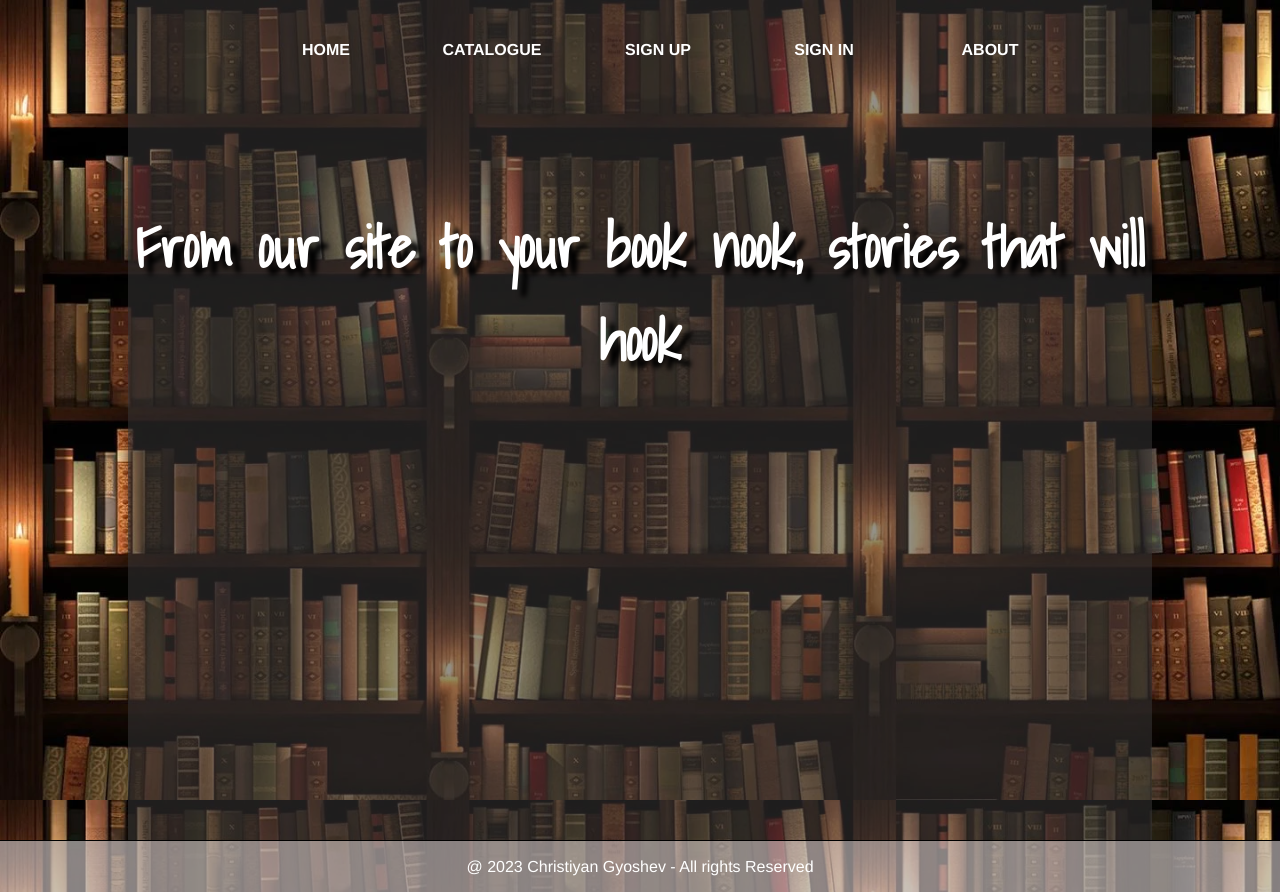
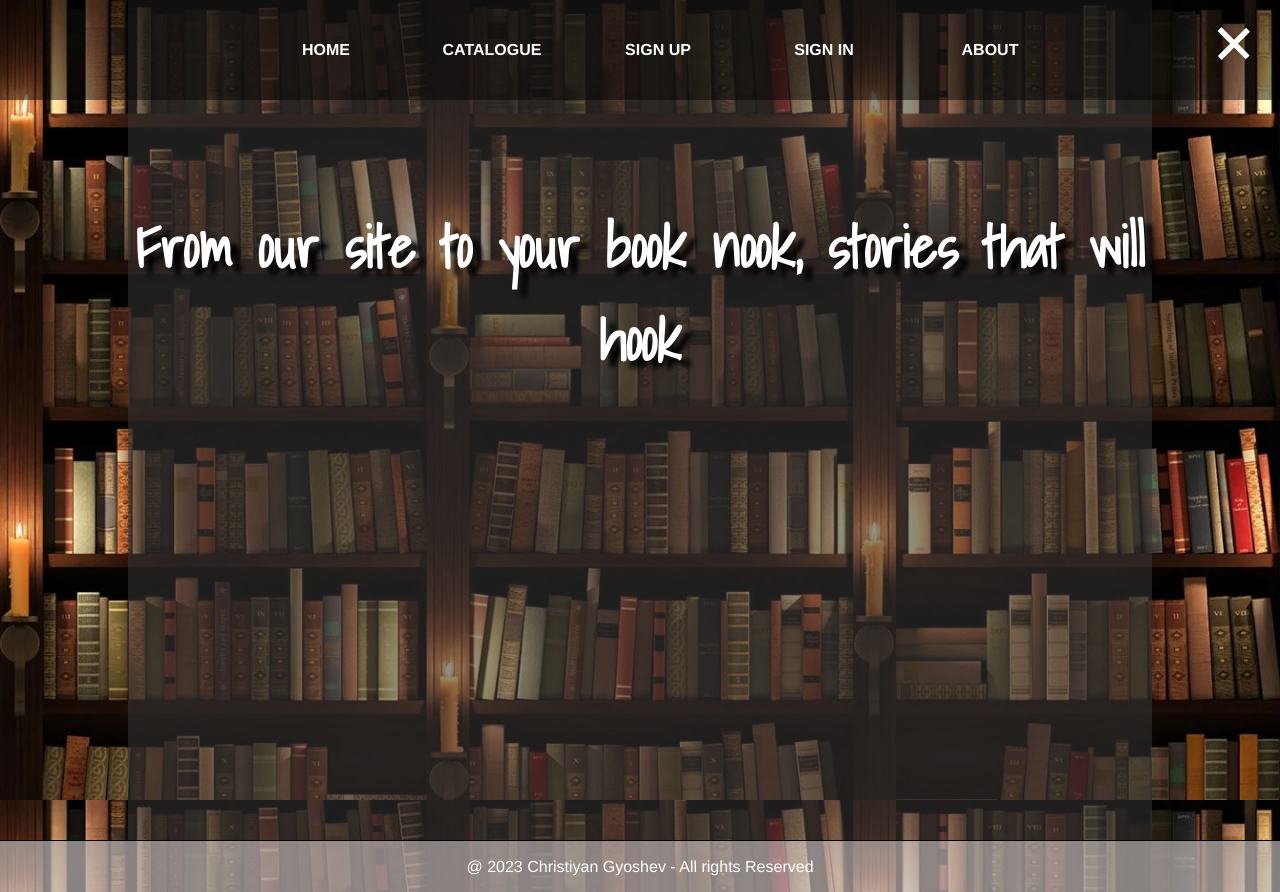
Before and after one commit to ChrGyoshev/SoftUniReactProject, a React (Create React App) app in the folder front-end/: page / in a window 1280 px wide. Built offline with nearby package versions, Linux system fonts and the light colour scheme.

Commit message:
added animation to the navbar

```diff
--- a/front-end/package.json
+++ b/front-end/package.json
@@ -8,6 +8,7 @@
     "@testing-library/user-event": "^13.5.0",
     "react": "^18.2.0",
     "react-dom": "^18.2.0",
+    "react-router-dom": "^6.16.0",
     "react-scripts": "5.0.1",
     "web-vitals": "^2.1.4"
   },
--- a/front-end/src/App.js
+++ b/front-end/src/App.js
@@ -1,11 +1,14 @@
 import NavBar from "./components/Navbar";
-import Main from "./components/Main";
+import Main from "./components/Home";
+import { Route, Routes } from "react-router-dom";
 
 function App() {
   return (
     <>
       <NavBar />
-      <Main />
+      <Routes>
+        <Route path="/" element={<Main />} />
+      </Routes>
     </>
   );
 }
--- a/front-end/src/assets/css/nav.css
+++ b/front-end/src/assets/css/nav.css
@@ -1,3 +1,15 @@
+.rect1 {
+    opacity: 0;
+}
+
+.rect2 {
+    transform: rotate(45deg) translate(6px, -15px);
+}
+
+.rect3 {
+    transform: rotate(-45deg) translate(-20px, 0px);
+}
+
 .allMenu .hover {
     transform: scale(50, 50);
 }
@@ -67,7 +79,6 @@
 }
 .allMenu ul li {
     display: inline-block;
-    float: right;
     transition: all 400ms cubic-bezier(0.980, 0.005, 0.000, 0.995);
     margin-left: -4px;
     padding-left: 80px;
--- /dev/null
+++ b/front-end/src/assets/js/HideNavbar.js
@@ -0,0 +1,29 @@
+export function HideNavBar() {
+  let menu_logo = document.querySelector("#menulogo");
+  let Menu = document.querySelector(".Menu");
+  let rect1 = document.querySelector(".rect1");
+  let rect2 = document.querySelector(".rect2");
+  let rect3 = document.querySelector(".rect3");
+  let ul = document.querySelector(".ul");
+  let Menu2 = document.querySelector(".Menu2");
+  let profile_li = document.querySelectorAll(".lia.profile");
+
+  if (Menu.classList.contains("hover")) {
+    Menu.classList.remove("hover");
+    menu_logo.style.marginTop = "25px";
+    rect1.style.opacity = 1;
+    rect2.style.transform = "rotate(0deg) translate(0px, 0px)";
+    rect3.style.transform = "rotate(0deg) translate(0px, 0px)";
+    ul.style.marginTop = "-100px";
+  } else {
+    Menu.classList.add("hover");
+
+    // Set initial styles here
+    rect1.style.opacity = 0;
+    rect2.style.transform = "rotate(45deg) translate(6px, -15px)";
+    rect3.style.transform = "rotate(-45deg) translate(-20px, 0px)";
+
+    ul.style.marginTop = "0px";
+    menu_logo.style.marginTop = "35px";
+  }
+}
--- a/front-end/src/components/Navbar.js
+++ b/front-end/src/components/Navbar.js
@@ -1,3 +1,7 @@
+import { Route, Routes, Link } from "react-router-dom";
+
+import { useRef, useState } from "react";
+import { HideNavBar } from "../assets/js/HideNavbar";
 const NavBar = () => {
   return (
     <>
@@ -5,7 +9,9 @@ const NavBar = () => {
         <div className="allMenu ">
           <ul className="ul">
             <li className="lia">
-              <a className="li">Home</a>{" "}
+              <Link to="/">
+                <span className="li">Home</span>
+              </Link>
             </li>
 
             <li className="lia">
@@ -24,6 +30,42 @@ const NavBar = () => {
               <a className="li">About</a>
             </li>
           </ul>
+          <div className="Menu2">
+            <svg
+              version="1.1"
+              id="menulogo"
+              x="0px"
+              y="0px"
+              width="40px"
+              height="36px"
+              viewBox="0 0 40 36"
+              onClick={HideNavBar}
+            >
+              <rect
+                className="rect1"
+                fill="#FFF"
+                width="40"
+                height="5.392"
+              ></rect>
+              <rect
+                className="rect2"
+                x="0"
+                y="12"
+                fill="#FFF"
+                width="40"
+                height="5.393"
+              ></rect>
+              <rect
+                className="rect3"
+                x="0"
+                y="24"
+                fill="#FFF"
+                width="40"
+                height="5.393"
+              ></rect>
+            </svg>
+            <div className="Menu hover"></div>
+          </div>
         </div>
       </nav>
     </>
--- a/front-end/src/index.js
+++ b/front-end/src/index.js
@@ -4,10 +4,14 @@ import "../src/assets/css/style.css";
 import App from "./App";
 import reportWebVitals from "./reportWebVitals";
 
+import { BrowserRouter } from "react-router-dom";
+
 const root = ReactDOM.createRoot(document.getElementById("root"));
 root.render(
   <React.StrictMode>
-    <App />
+    <BrowserRouter>
+      <App />
+    </BrowserRouter>
   </React.StrictMode>
 );
 
```
Also changed, not shown: front-end/src/components/Home.js (renamed from front-end/src/components/Main.js), 1 other file (tests, documents, lock files or other folders).
